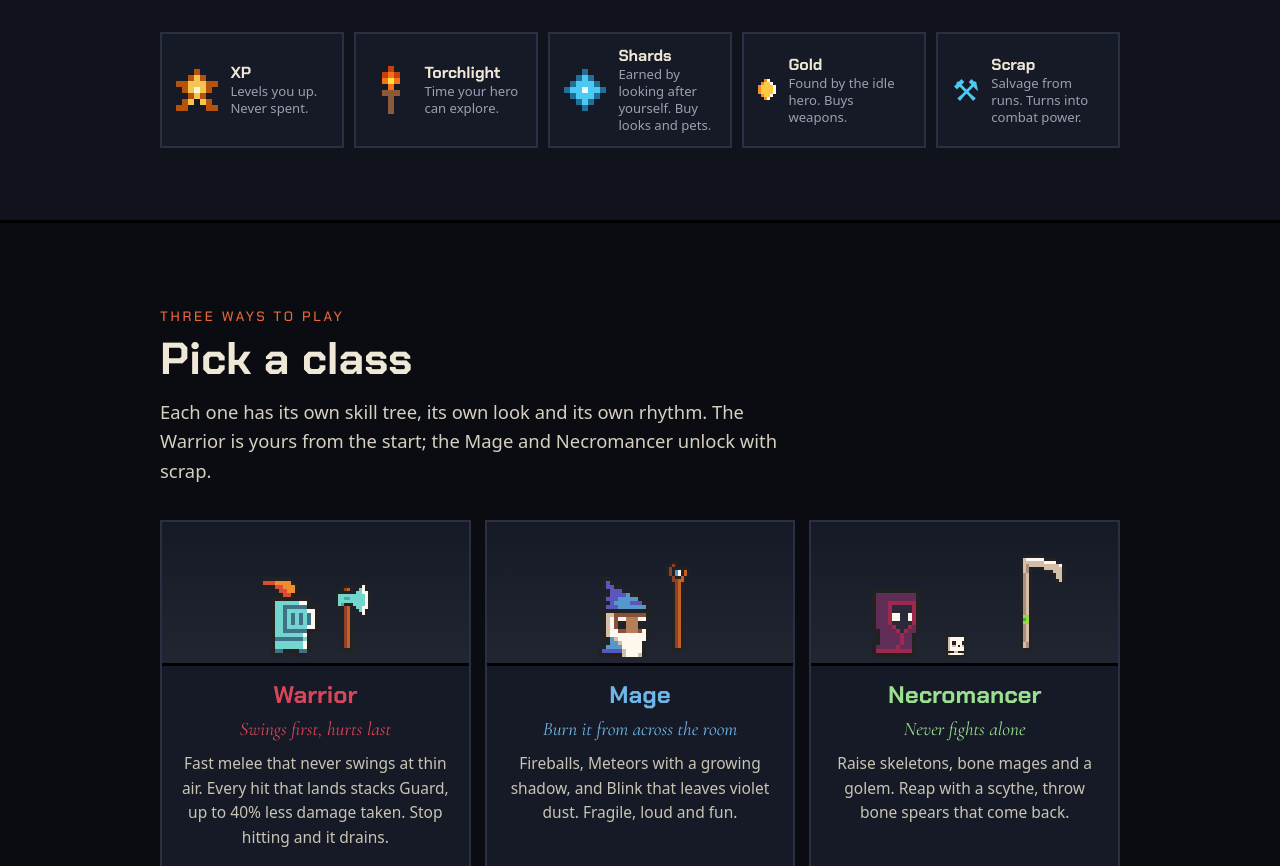
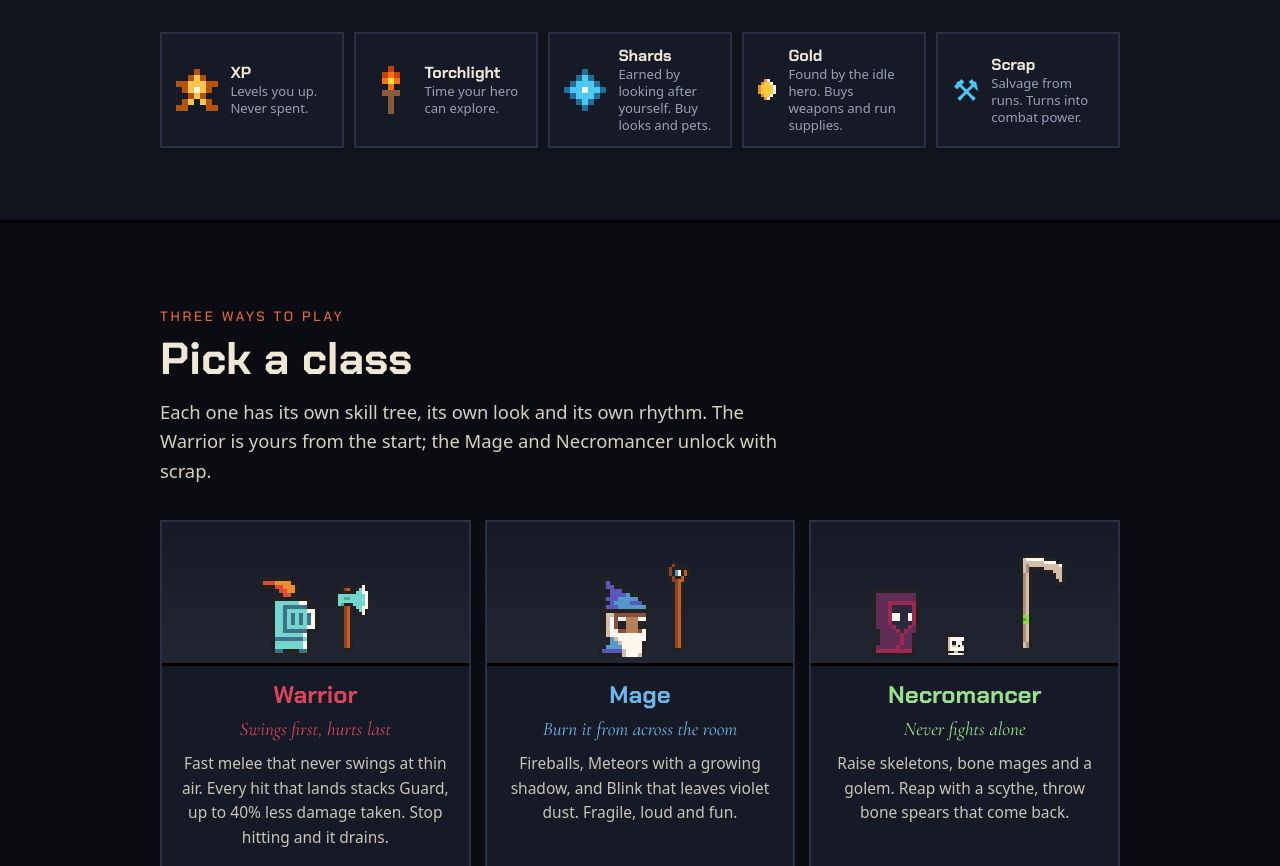
Before and after one commit to JosiahK28/daybook-releases, a plain HTML site: page docs/index.html in a window 1280 px wide. Shown: the part 2147-3013 px from the top of the page. Drawn offline with Linux system fonts and the light colour scheme; no server answers.

Commit message:
Landing page: gold copy

```diff
--- a/docs/index.html
+++ b/docs/index.html
@@ -238,7 +238,7 @@
       <div class="purse rise"><img class="mark" src="art/mark_xp.png" alt="" width="21" height="21"><div><b>XP</b><small>Levels you up. Never spent.</small></div></div>
       <div class="purse rise"><img class="mark" src="art/mark_torch.png" alt="" width="21" height="24"><div><b>Torchlight</b><small>Time your hero can explore.</small></div></div>
       <div class="purse rise"><img class="mark" src="art/mark_shards.png" alt="" width="21" height="21"><div><b>Shards</b><small>Earned by looking after yourself. Buy looks and pets.</small></div></div>
-      <div class="purse rise"><span class="spr x3 s-coin_anim" style="--fps:8"></span><div><b>Gold</b><small>Found by the idle hero. Buys weapons.</small></div></div>
+      <div class="purse rise"><span class="spr x3 s-coin_anim" style="--fps:8"></span><div><b>Gold</b><small>Found by the idle hero. Buys weapons and run supplies.</small></div></div>
       <div class="purse rise"><span class="glyph" aria-hidden="true">⚒</span><div><b>Scrap</b><small>Salvage from runs. Turns into combat power.</small></div></div>
     </div>
   </div>
```
